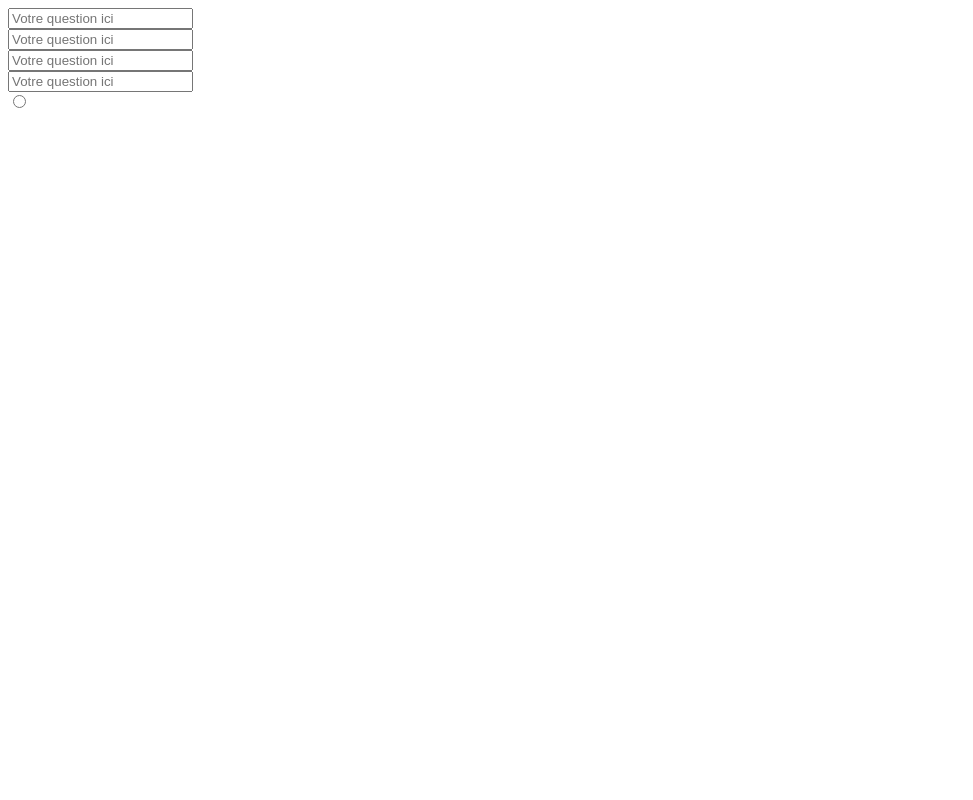
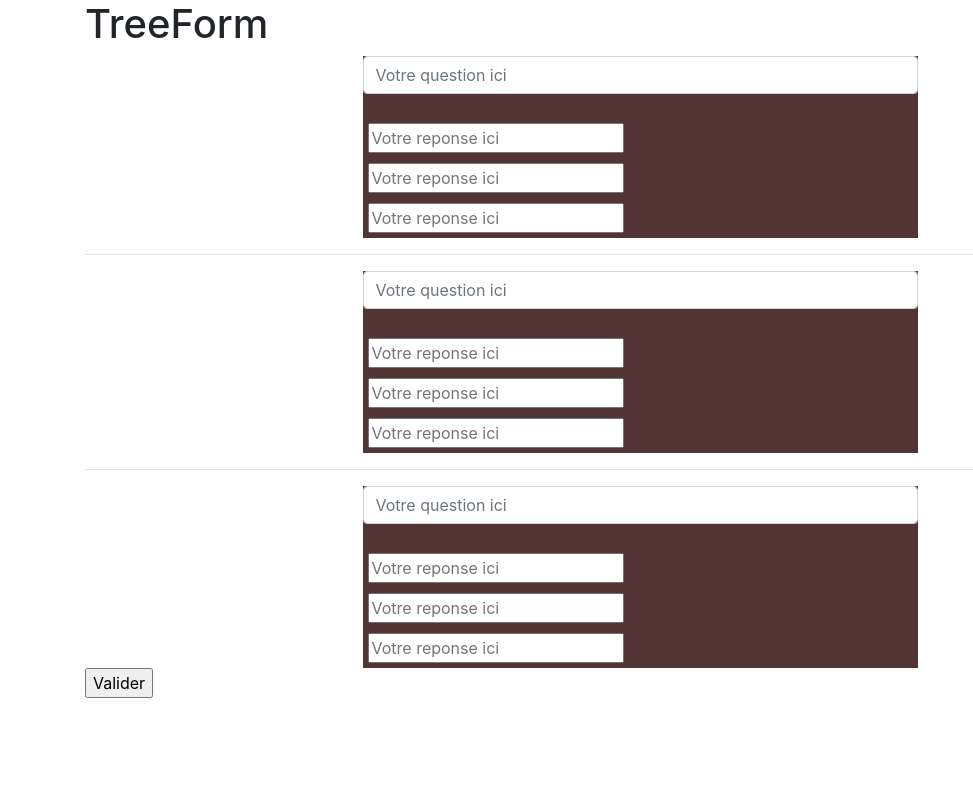
Before and after one commit to 24eme/TreeForm, a PHP site: page /home.html in a window 1280 px wide. Shown: the whole page, without its empty margins (0-973 px from the left). Run offline with PHP 8.4, Linux system fonts and the light colour scheme.

Commit message:
pageQuestion

```diff
--- a/view/css/mainSidi.css
+++ b/view/css/mainSidi.css
@@ -0,0 +1,42 @@
+body,html{
+    width:100%;
+    height:100%;
+    margin:auto;
+    font-size: O.8rem;
+    background-color:#eeeeee;
+
+  }
+
+
+.quizz .one {
+    width: 50%;
+    height:auto;
+    background-color:#533434;
+    margin:auto ;
+
+
+}
+
+.quizz .two{
+    width: 50%;
+    height:auto;
+    background-color:#533434;
+    margin:auto ;
+
+}
+
+.quizz .three{
+    width: 50%;
+    height:auto;
+    background-color: #533434;
+    margin:auto ;
+
+}
+
+.quizz .response{
+    margin: 5px;
+}
+
+.quizz{
+    margin-bottom: 30px;
+}
--- a/view/home.html
+++ b/view/home.html
@@ -1,14 +1,17 @@
 <!DOCTYPE html>
 
 <head>
-  <!-- <meta name="viewport" content="width=device-width, initial-scale=1.0">
+  <meta name="viewport" content="width=device-width, initial-scale=1.0">
   <title>TreeForm</title>
-  <link type="text/css" rel="stylesheet" href="css/main.css" />
+  <link type="text/css" rel="stylesheet" href="css/mainSidi.css" />
   <link rel="stylesheet" href="https://stackpath.bootstrapcdn.com/bootstrap/4.5.0/css/bootstrap.min.css" integrity="sha384-9aIt2nRpC12Uk9gS9baDl411NQApFmC26EwAOH8WgZl5MYYxFfc+NcPb1dKGj7Sk" crossorigin="anonymous">
   <link rel="shortcut icon" href="/img/favicon.ico" />
   <script src="js/script.js"></script>
-</head> -->
-
+</head>
+<div class="container">
+    <div class="header">
+      <h1>TreeForm<h1>
+    </div>
 <body>
     <!-- <table>
         <tr>
@@ -21,17 +24,35 @@
         </tr>
     </table> -->
 
-    <div>
-        <div class="form-group">
-            <input id="city" name="city" type="text" placeholder="Votre question ici" class="form-control input-md" required=""><br>
-            <input id="city" name="city" type="text" placeholder="Votre question ici" class="form-control input-md" required=""><br>
-            <input id="city" name="city" type="text" placeholder="Votre question ici" class="form-control input-md" required=""><br>
-            <input id="city" name="city" type="text" placeholder="Votre question ici" class="form-control input-md" required=""><br>
-            <INPUT TYPE=RADIO NAME=SECTEUR1 VALUE="UNIV">
-            </div>
-          </div>
+    <div class="quizz">
+        <div class="form-group one">
+            <input id="quizz1" name="question" type="text" placeholder="Votre question ici" class="form-control input-md" required=""><br>
+            <input id="resp1"  class="response" name="reponse" type="text" placeholder="Votre reponse ici" class="form-control input-md" required=""><br>
+            <input id="resp2"  class="response" name="reponse" type="text" placeholder="Votre reponse ici" class="form-control input-md" required=""><br>
+            <input id="resp3"  class="response" name="reponse" type="text" placeholder="Votre reponse ici" class="form-control input-md" required=""><br>
+
+
+        </div>
+         <hr>
+         <div class="form-group two">
+            <input id="quizz2" name="question" type="text" placeholder="Votre question ici" class="form-control input-md" required=""><br>
+            <input id="resp21" class="response" name="reponse" type="text" placeholder="Votre reponse ici" class="form-control input-md" required=""><br>
+            <input id="resp22" class="response" name="reponse" type="text" placeholder="Votre reponse ici" class="form-control input-md" required=""><br>
+            <input id="resp23" class="response" name="reponse" type="text" placeholder="Votre reponse ici" class="form-control input-md" required=""><br>
+
+        </div>
+        <hr>
+        <div class="form-group three">
+           <input id="quizz3" name="question" type="text" placeholder="Votre question ici" class="form-control input-md" required=""><br>
+           <input id="resp31" class="response" name="reponse" type="text" placeholder="Votre reponse ici" class="form-control input-md" required=""><br>
+           <input id="resp32" class="response" name="reponse" type="text" placeholder="Votre reponse ici" class="form-control input-md" required=""><br>
+           <input id="resp34" class="response" name="reponse" type="text" placeholder="Votre reponse ici" class="form-control input-md" required=""><br>
+
+       </div>
+       <Input type="submit" value="Valider">
     </div>
 
+</div>
 
 
 </body>
```
